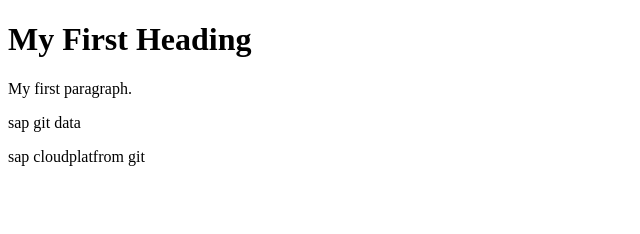
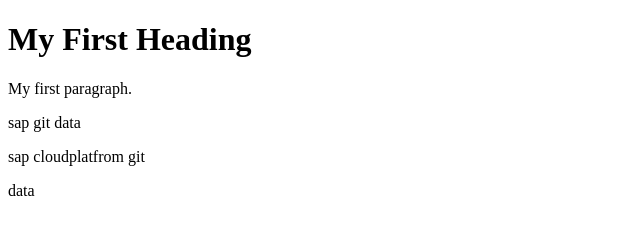
Before and after one commit to karthikeyan1801/Demo_Git1, a plain HTML site: page index.html in a window 1280 px wide. Shown: the full height of the page, 0-640 px from the left. Drawn offline with Linux system fonts and the light colour scheme.

Commit message:
added new para data

```diff
--- a/index.html
+++ b/index.html
@@ -7,5 +7,6 @@
 <p>My first paragraph.</p>
 <p>sap git data</p>
 <p>sap cloudplatfrom git</p>
+  <p>data</p>
 </body>
 </html>
```
